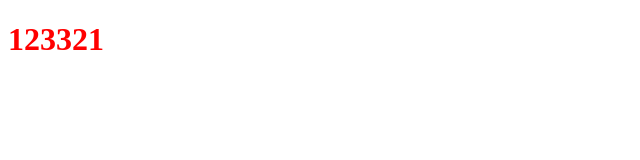
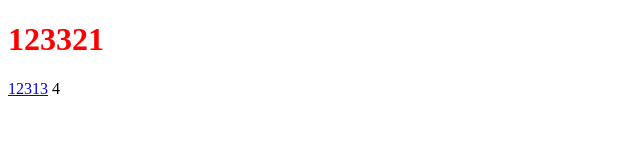
Before and after one commit to 39Cclound/git_learning, a plain HTML site: page index.html in a window 1280 px wide. Shown: the full height of the page, 0-640 px from the left. Drawn offline with Linux system fonts and the light colour scheme.

Commit message:
Create a complete web page Add.js Add refering projects

```diff
--- a/index.html
+++ b/index.html
@@ -6,10 +6,13 @@
     <meta name="viewport" content="width=device-width, initial-scale=1.0">
     <title>Document</title>
     <link rel="stylesheet" href="./styles/index.css">
+
 </head>
 
 <body>
     <h1>123321</h1>
+    <a href="www.baidu.com">12313</a>
+    <script src="js.js"></script>
     <script>
         function convertStringToNumber(string, x = 10) {
             var chars = string.split('');
--- /dev/null
+++ b/js.js
@@ -0,0 +1 @@
+document.write('4')
```
